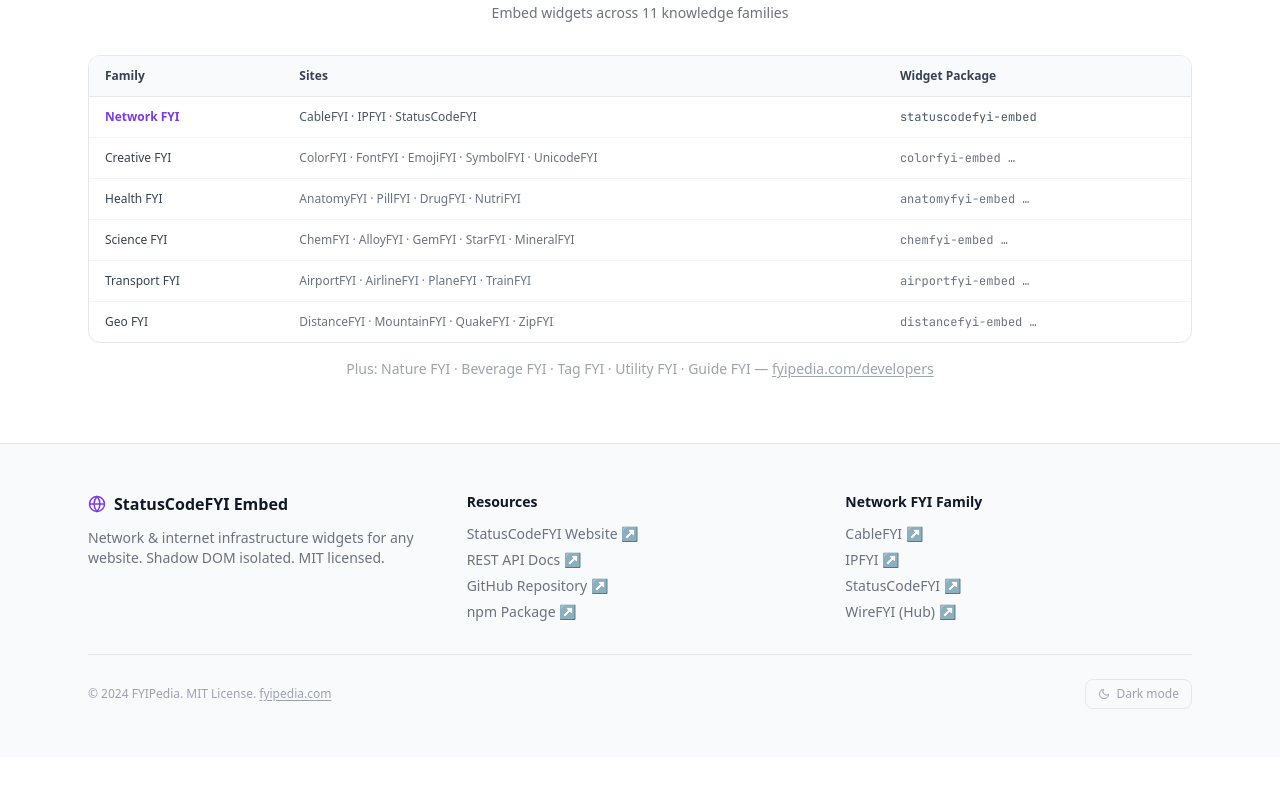
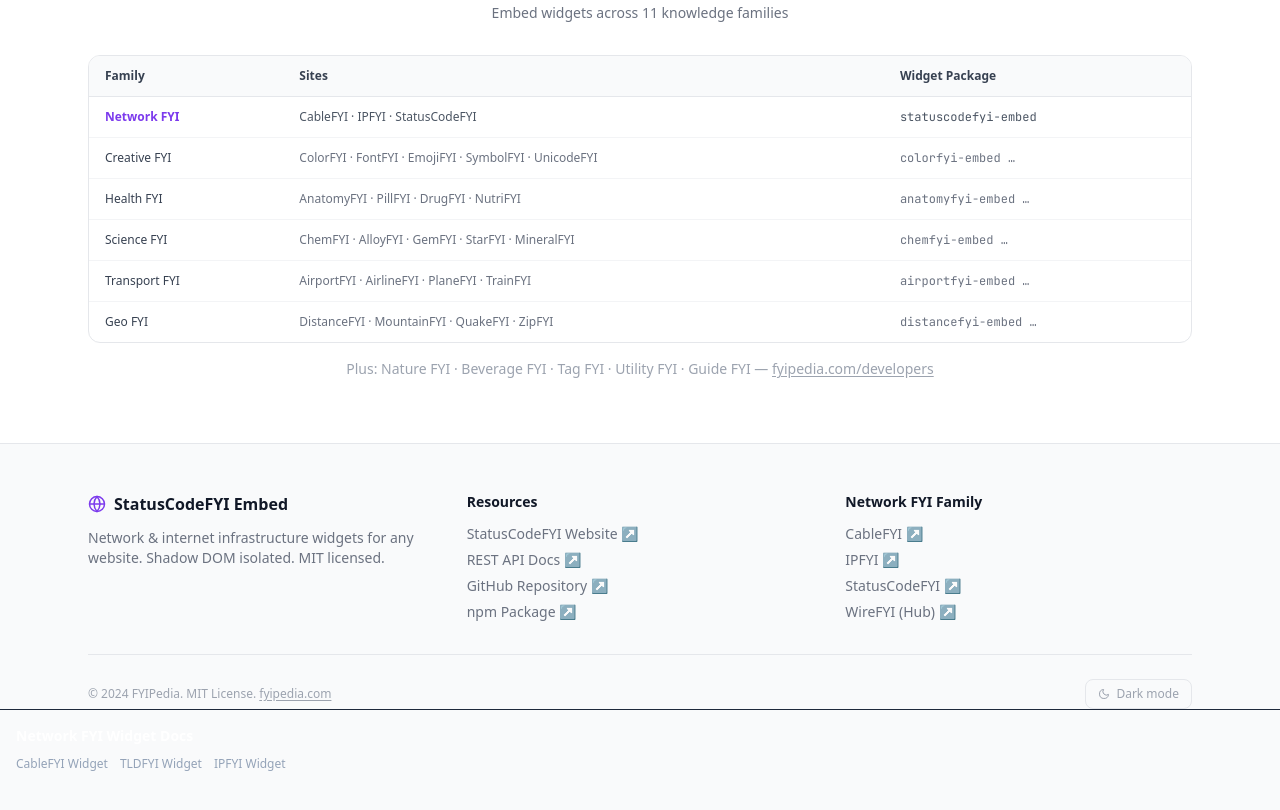
Before and after one commit to fyipedia/statuscodefyi-embed, a website: page docs/index.html in a window 1280 px wide. Shown: the part 3976-4786 px from the top of the page. Before the commit the page ends 4733 px from the top, so only its background shows below. Drawn offline with nearby package versions, Linux system fonts and the light colour scheme; a script that the page names is missing.

Commit message:
feat: add family widget cross-links in footer for SEO link equity

```diff
--- a/docs/index.html
+++ b/docs/index.html
@@ -782,6 +782,14 @@
       </button>
     </div>
   </div>
+    <div class="border-t border-slate-800 pt-4 mb-4 px-4">
+      <h4 class="font-bold text-white text-sm mb-2">Network FYI Widget Docs</h4>
+      <div class="flex flex-wrap gap-3 text-xs">
+            <a href="https://widget.cablefyi.com" target="_blank" rel="noopener" class="text-slate-400 hover:text-white py-0.5">CableFYI Widget</a>
+            <a href="https://widget.tldfyi.com" target="_blank" rel="noopener" class="text-slate-400 hover:text-white py-0.5">TLDFYI Widget</a>
+            <a href="https://widget.ipfyi.com" target="_blank" rel="noopener" class="text-slate-400 hover:text-white py-0.5">IPFYI Widget</a>
+      </div>
+    </div>
 </footer>
 
 </body>
```
